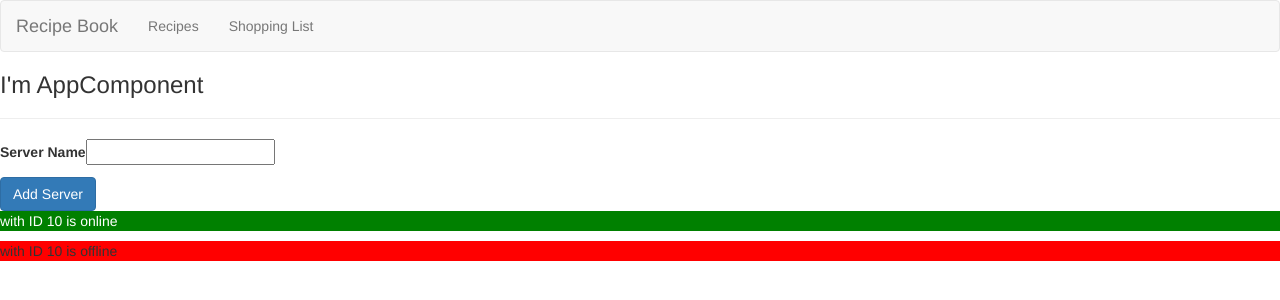
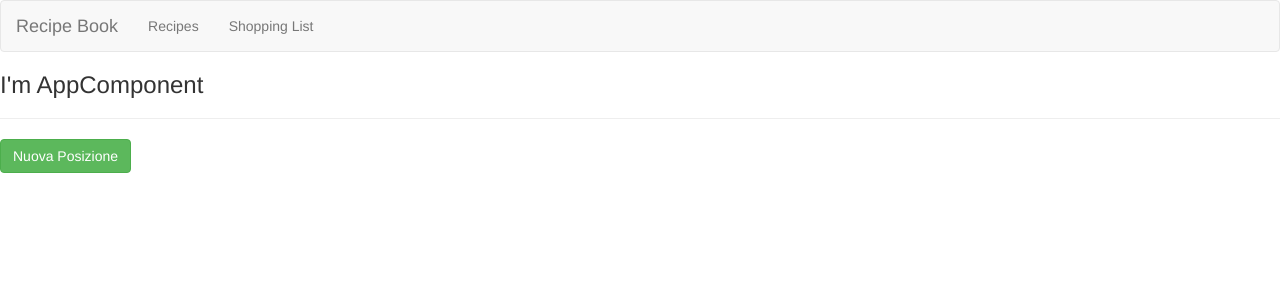
Before and after one commit to manuraf/ai2018-progetto, an Angular app: page / in a window 1280 px wide. Shown: the top 300 px of the page. Built offline with nearby package versions, Linux system fonts and the light colour scheme.

Commit message:
add posizione model

```diff
--- a/src/app/app.component.html
+++ b/src/app/app.component.html
@@ -2,4 +2,5 @@
 <app-header></app-header>
 <h3>I'm AppComponent</h3>
 <hr>
-<app-servers></app-servers>
+<!-- <app-servers></app-servers> -->
+<posizioni-list></posizioni-list>
--- a/src/app/app.module.ts
+++ b/src/app/app.module.ts
@@ -7,6 +7,8 @@ import { ServerComponent } from './server/server.component';
 import { ServersComponent } from './servers/servers.component';
 import { HeaderComponent } from './header/header.component';
 import { ArchiviListComponent } from './archivi/archivi-list/archivi-list.component';
+import { PosizioniListComponent } from './posizioni/posizioni-list/posizioni-list.component';
+import { PosizioneItemComponent } from './posizioni/posizioni-list//posizione-item/posizione-item.component';
 
 @NgModule({
   declarations: [
@@ -14,7 +16,9 @@ import { ArchiviListComponent } from './archivi/archivi-list/archivi-list.compon
     ServerComponent,
     ServersComponent,
     HeaderComponent,
-    ArchiviListComponent
+    ArchiviListComponent,
+    PosizioniListComponent,
+    PosizioneItemComponent
   ],
   imports: [
     BrowserModule,
--- a/src/app/archivi/archivi-list/archivi-list.component.html
+++ b/src/app/archivi/archivi-list/archivi-list.component.html
@@ -0,0 +1,5 @@
+<div class="row">
+    <div class="col-xs-12">
+
+    </div>
+</div>
--- /dev/null
+++ b/src/app/posizioni/posizione.model.ts
@@ -0,0 +1,3 @@
+export class Posizione {
+
+}
--- /dev/null
+++ b/src/app/posizioni/posizioni-list/posizione-item/posizione-item.component.ts
@@ -0,0 +1,18 @@
+import { Component, OnInit } from '@angular/core';
+
+import { Posizione } from '../../posizione.model';
+
+@Component({
+  selector: 'posizione-item',
+  templateUrl: './posizione-item.component.html',
+  styleUrls: ['./posizione-item.component.css']
+})
+export class PosizioneItemComponent implements OnInit {
+
+  archivi : Posizione[] = [];
+
+  constructor() { }
+
+  ngOnInit() {
+  }
+  }
--- /dev/null
+++ b/src/app/posizioni/posizioni-list/posizioni-list.component.html
@@ -0,0 +1,10 @@
+<div class="row">
+    <div class="col-xs-12">
+        <button class="btn btn-success">Nuova Posizione</button>
+    </div>
+</div>
+<div class="row">
+    <div class="col-xs-12">
+        <posizione-item></posizione-item>
+    </div>
+</div>
--- /dev/null
+++ b/src/app/posizioni/posizioni-list/posizioni-list.component.ts
@@ -0,0 +1,18 @@
+import { Component, OnInit } from '@angular/core';
+
+import { Posizione } from '../posizione.model';
+
+@Component({
+  selector: 'posizioni-list',
+  templateUrl: './posizioni-list.component.html',
+  styleUrls: ['./posizioni-list.component.css']
+})
+export class PosizioniListComponent implements OnInit {
+
+  archivi : Posizione[] = [];
+
+  constructor() { }
+
+  ngOnInit() {
+  }
+  }
```
Also changed, not shown: src/app/posizioni/posizioni-list/posizione-item/posizione-item.component.css (added), src/app/posizioni/posizioni-list/posizione-item/posizione-item.component.html (added), src/app/posizioni/posizioni-list/posizioni-list.component.css (added).
